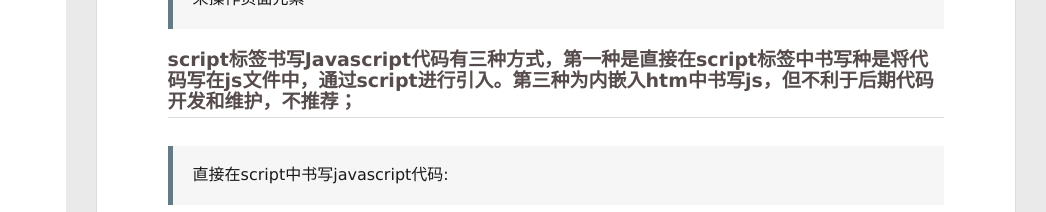
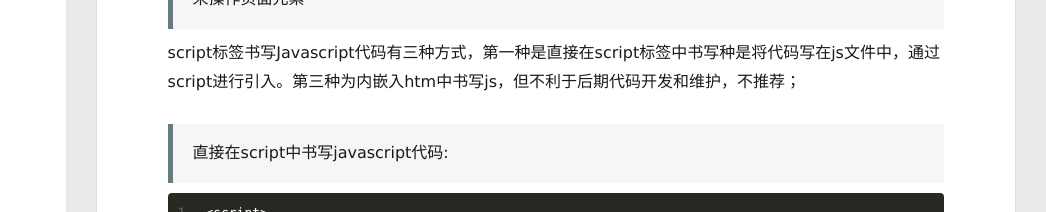
Before and after one commit to huzipengs/huzipengs.github.io, a plain HTML site: page 2017/09/02/JavaScript基础/index.html in a window 1280 px wide. Shown: the part 415-627 px from the top of the page, 234-1280 px from the left. Drawn offline with Linux system fonts and the light colour scheme; no server answers; animation ran at ten frames a second.

Commit message:
Site updated: 2017-09-02 21:10:56

```diff
--- a/2017/09/02/JavaScript基础/index.html
+++ b/2017/09/02/JavaScript基础/index.html
@@ -15,7 +15,7 @@
 <meta property="og:url" content="https://huzipengs.github.io/2017/09/02/JavaScript基础/index.html">
 <meta property="og:site_name">
 <meta property="og:description" content="什么是JS语言？ JavaScript是一种运行在客户端的语言  客户端:即接收服务的一端，与服务端相对应，在前端开发中，通常指的就浏览器脚本语言:解释型语言，执行一行，解释一行，如果发现报错，代码就停止行  JavaScript的三个组成成分:ECMAscript、DOM、BOECMAscript:定义了语法规范，是js的基础核心/解DOM:操作页面元素的API，通过使用这些api操作页面BOM">
-<meta property="og:updated_time" content="2017-09-02T09:34:08.822Z">
+<meta property="og:updated_time" content="2017-09-02T13:10:31.597Z">
 <meta name="twitter:card" content="summary">
 <meta name="twitter:title" content="JavaScript基础">
 <meta name="twitter:description" content="什么是JS语言？ JavaScript是一种运行在客户端的语言  客户端:即接收服务的一端，与服务端相对应，在前端开发中，通常指的就浏览器脚本语言:解释型语言，执行一行，解释一行，如果发现报错，代码就停止行  JavaScript的三个组成成分:ECMAscript、DOM、BOECMAscript:定义了语法规范，是js的基础核心/解DOM:操作页面元素的API，通过使用这些api操作页面BOM">
@@ -178,7 +178,8 @@
 <p>JavaScript的三个组成成分:ECMAscript、DOM、BOECMAscript:定义了语法规范，是js的基础核心/解DOM:操作页面元素的API，通过使用这些api操作页面BOM:操作浏览器功能的API，通过使用这些api来操作页面元素</p>
 </blockquote>
 <a id="more"></a>
-<h3 id="script标签书写Javascript代码有三种方式，第一种是直接在script标签中书写种是将代码写在js文件中，通过script进行引入。第三种为内嵌入htm中书写js，但不利于后期代码开发和维护，不推荐；"><a href="#script标签书写Javascript代码有三种方式，第一种是直接在script标签中书写种是将代码写在js文件中，通过script进行引入。第三种为内嵌入htm中书写js，但不利于后期代码开发和维护，不推荐；" class="headerlink" title="script标签书写Javascript代码有三种方式，第一种是直接在script标签中书写种是将代码写在js文件中，通过script进行引入。第三种为内嵌入htm中书写js，但不利于后期代码开发和维护，不推荐；"></a>script标签书写Javascript代码有三种方式，第一种是直接在script标签中书写种是将代码写在js文件中，通过script进行引入。第三种为内嵌入htm中书写js，但不利于后期代码开发和维护，不推荐；</h3><blockquote>
+<p>script标签书写Javascript代码有三种方式，第一种是直接在script标签中书写种是将代码写在js文件中，通过script进行引入。第三种为内嵌入htm中书写js，但不利于后期代码开发和维护，不推荐；</p>
+<blockquote>
 <p>直接在script中书写javascript代码:</p>
 </blockquote>
 <figure class="highlight javascript"><table><tr><td class="gutter"><pre><div class="line">1</div><div class="line">2</div><div class="line">3</div></pre></td><td class="code"><pre><div class="line">&lt;script&gt;</div><div class="line">    alert(<span class="string">"今天天气真好呀"</span>);</div><div class="line">&lt;<span class="regexp">/script&gt;</span></div></pre></td></tr></table></figure>
```
